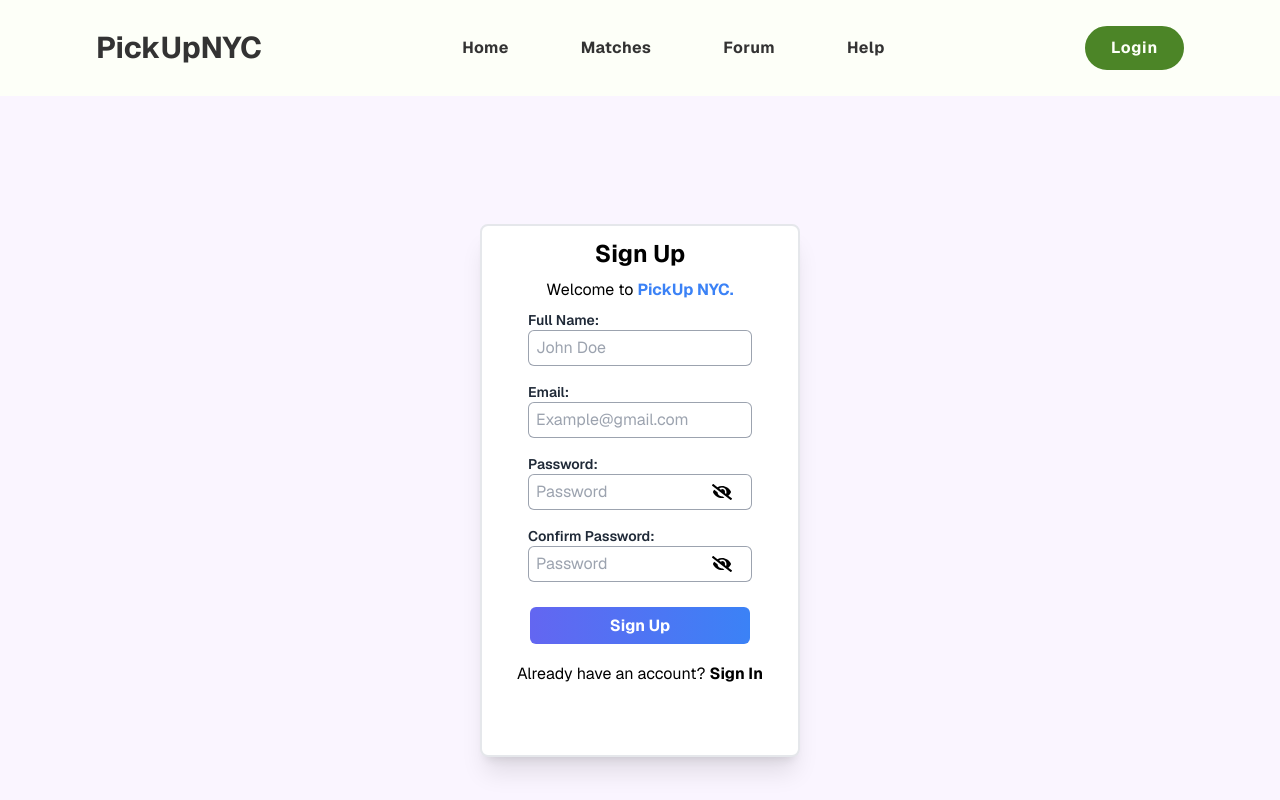
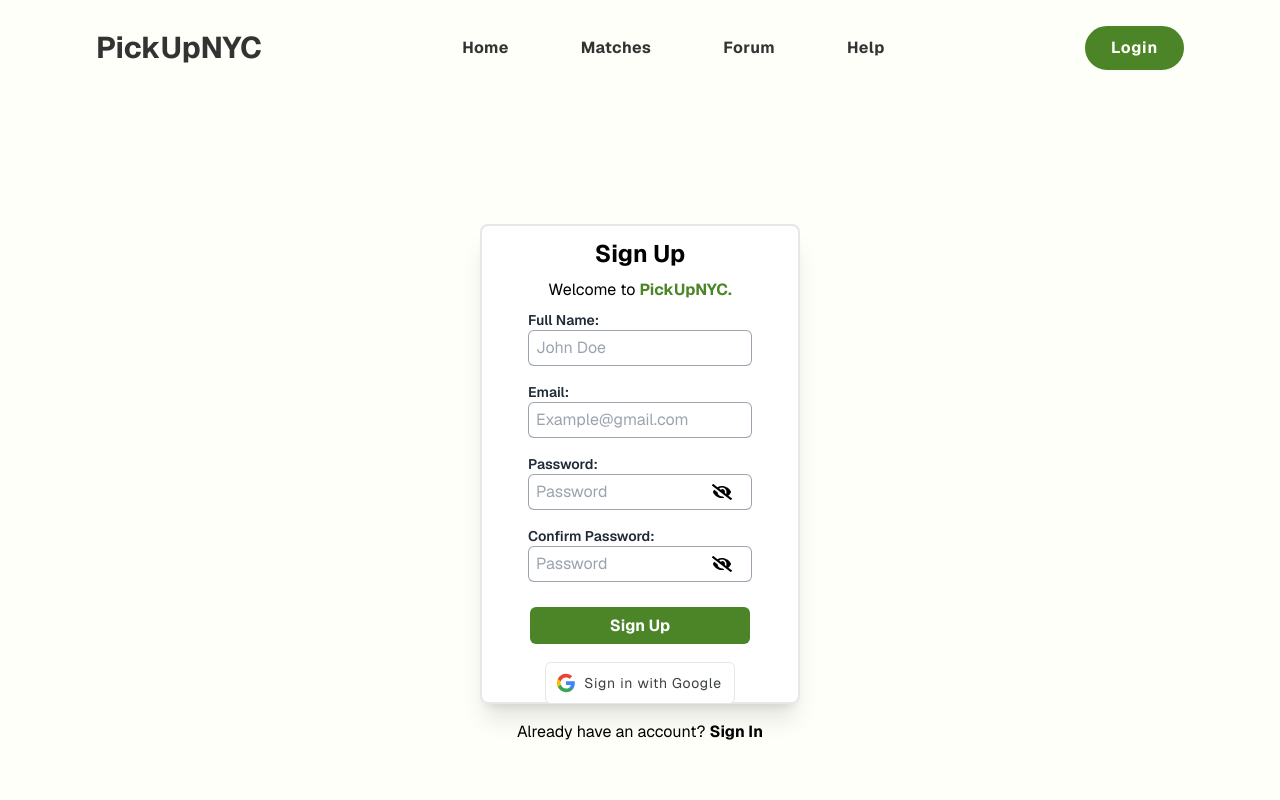
Before and after one commit to pickupnyc/pickupnyc, a React (Vite) app in the folder client/: page /signup in a window 1280 px wide. Shown: the top 800 px of the page. Built offline with nearby package versions, Linux system fonts and the light colour scheme; no server answers.

Commit message:
Update styling and responsivness for signup page

```diff
--- a/client/src/pages/Signup.jsx
+++ b/client/src/pages/Signup.jsx
@@ -1,6 +1,7 @@
 import React, { useState } from 'react';
 import { Link } from "react-router-dom";
 import { FaEyeSlash, FaEye } from "react-icons/fa";
+import GoogleLogin from "../components/GoogleLogin";
 
 // TODO: Make responsive
 // TODO: Implement form submission logic
@@ -86,11 +87,11 @@ function Signup() {
 
     return (
         <>
-            <main className="flex flex-col h-screen relative bg-purple-50">
-                <div className="absolute md:inset-32 inset-44 container mx-auto border-2 bg-white md:w-2/5 md:h-3/4 lg:w-80 lg:h-3/5 xl:w-1/4 xl:h-2/3 rounded-lg shadow-xl">
+            <main className="flex flex-col h-screen relative">
+                <div className="absolute md:inset-32 inset-44 container mx-auto border-2 bg-white md:w-2/5 md:h-3/5 lg:w-80 lg:h-3/5 xl:w-80 xl:h-3/5 rounded-lg shadow-xl">
                     <div className="flex flex-col justify-center items-center">
                         <h1 className="text-center text-2xl font-bold p-3 pb-1 mb-1">Sign Up</h1>
-                        <p className="mb-2">Welcome to <span className="text-blue-500 inline font-bold">PickUp NYC.</span></p>
+                        <p className="mb-2">Welcome to <span className="text-darkGreen inline font-bold">PickUpNYC.</span></p>
 
                         <div className="mb-4">
                             <label htmlFor="name" className="block text-gray-800 font-semibold text-sm">
@@ -164,13 +165,17 @@ function Signup() {
                         </div>
 
                         <div className="mb-6">
-                            <Link to="" className="cursor-pointer bg-gradient-to-r from-indigo-500 to-blue-500 text-white font-bold py-2 px-20 rounded-md mt-4 hover:bg-indigo-600 hover:to-blue-600 transition ease-in-out duration-150" >
+                            <Link to="" className="cursor-pointer text-white bg-darkGreen font-bold py-2 px-20 rounded-md mt-4" >
                                 Sign Up
                             </Link>
                         </div>
 
+                        <div className="mb-4">
+                            <GoogleLogin />
+                        </div>
+
                         <div>
-                            <p>Already have an account? <Link to="/signin"><strong>Sign In</strong></Link></p>
+                            <p>Already have an account? <Link to="/login"><strong>Sign In</strong></Link></p>
                         </div>
 
                     </div>
```
